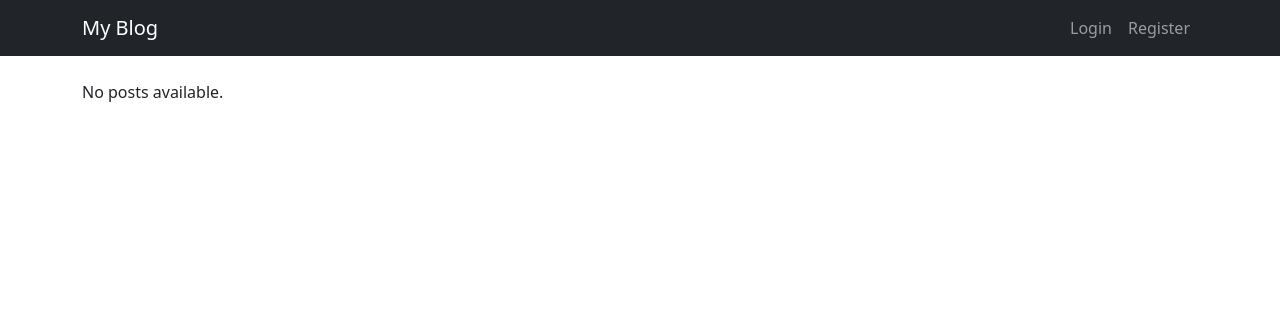
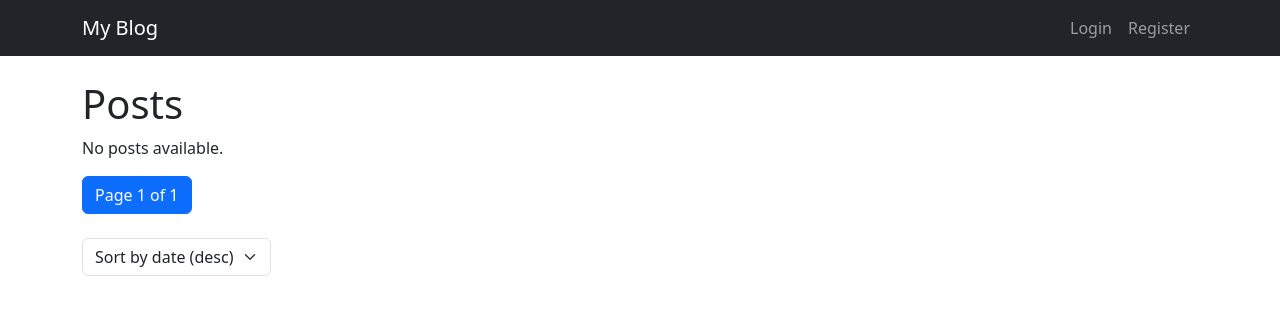
Before and after one commit to AlexTkDev/spa, a Django app: page / in a window 1280 px wide. Shown: the top 316 px of the page. Run offline with Django 5.2, Linux system fonts and the light colour scheme; data that the repository does not hold is empty.

Commit message:
Add comment listing feature with pagination and sorting options

```diff
--- a/config/settings.py
+++ b/config/settings.py
@@ -127,7 +127,7 @@ USE_TZ = True
 # https://docs.djangoproject.com/en/5.1/howto/static-files/
 
 STATIC_URL = '/static/'
-STATICFILES_DIRS = [os.path.join(BASE_DIR, 'static'),]
+# STATICFILES_DIRS = [os.path.join(BASE_DIR, 'static'),]
 STATIC_ROOT = os.path.join(BASE_DIR, 'staticfiles')
 
 # Default primary key field type
--- a/posts/urls.py
+++ b/posts/urls.py
@@ -1,10 +1,10 @@
 from django.urls import path
-from .views import PostListView, PostDetailView, PostCreateView, CommentCreateView
+from .views import PostListView, PostDetailView, PostCreateView, CommentCreateView, CommentListView
 
 urlpatterns = [
     path('', PostListView.as_view(), name="post_list"),
     path('post/<int:pk>/', PostDetailView.as_view(), name="post_detail"),
     path('post/create/', PostCreateView.as_view(), name="post_create"),
     path('post/<int:post_id>/comment/', CommentCreateView.as_view(), name="comment_create"),
-
+    path('comments/', CommentListView.as_view(), name='comment_list'),
 ]
--- a/posts/views.py
+++ b/posts/views.py
@@ -5,6 +5,23 @@ from django.shortcuts import redirect
 from django.urls import reverse_lazy, reverse
 from posts.models import Post, Comment
 from posts.forms import PostForm, CommentForm
+from django.core.paginator import Paginator
+
+
+class CommentListView(ListView):
+    model = Comment
+    template_name = 'posts/comment_list.html'
+    context_object_name = 'comments'
+    paginate_by = 25
+
+    def get_queryset(self):
+        queryset = Comment.objects.all().order_by('-created_at')  # Сортировка по дате
+        return queryset
+
+    def get_ordering(self):
+        order_by = self.request.GET.get('order_by', '-created_at')  # Параметр для сортировки
+        return order_by
+
 
 class PostListView(ListView):
     model = Post
@@ -12,9 +29,25 @@ class PostListView(ListView):
     context_object_name = "posts"
 
     def get_queryset(self):
-        """sorting posts by created_at in descending order"""
-        return Post.objects.all().order_by('-created_at')
+        # Получаем все посты и применяем сортировку
+        order_by = self.request.GET.get('order_by', '-created_at')
+        return Post.objects.all().order_by(order_by)
 
+    def get_context_data(self, **kwargs):
+        context = super().get_context_data(**kwargs)
+
+        # Получаем все посты
+        posts_list = self.get_queryset()
+
+        # Пагинация
+        paginator = Paginator(posts_list, 25)  # 25 на странице
+        page_number = self.request.GET.get('page')
+        page_obj = paginator.get_page(page_number)
+
+        # Добавляем в контекст посты и дополнительные данные
+        context['posts'] = page_obj
+        context['order_by'] = self.request.GET.get('order_by', '-created_at')
+        return context
 
 class PostDetailView(DetailView):
     model = Post
--- a/templates/base.html
+++ b/templates/base.html
@@ -1,3 +1,4 @@
+<!-- base.html -->
 <!DOCTYPE html>
 <html lang="en">
 <head>
@@ -46,7 +47,7 @@
 </nav>
 
 <!-- Сообщения -->
-<div class="container mt-4">
+<div class="container-xl mt-4">
     {% if messages %}
     {% for message in messages %}
     <div class="alert alert-{{ message.tags }} alert-dismissible fade show" role="alert">
@@ -60,9 +61,23 @@
     {% block content %}{% endblock %}
 </div>
 
-<!-- Bootstrap JS -->
-<script
-        src="https://cdn.jsdelivr.net/npm/bootstrap@5.3.0/dist/js/bootstrap.bundle.min.js">
-</script>
+<!-- сортировка -->
+<div class="container mt-4">
+    <div class="d-flex justify-content-between">
+        <!-- Кнопка сортировки -->
+        <div>
+            <form method="get" action="{% url 'post_list' %}">
+                <select name="order_by" class="form-select" onchange="this.form.submit()">
+                    <option value="-created_at" {% if request.GET.order_by == '-created_at' %}selected{% endif %}>Sort by date (desc)</option>
+                    <option value="created_at" {% if request.GET.order_by == 'created_at' %}selected{% endif %}>Sort by date (asc)</option>
+                </select>
+            </form>
+        </div>
+    </div>
+</div>
+        <!-- Bootstrap JS -->
+        <script
+                src="https://cdn.jsdelivr.net/npm/bootstrap@5.3.0/dist/js/bootstrap.bundle.min.js">
+        </script>
 </body>
 </html>
--- a/templates/posts/post_list.html
+++ b/templates/posts/post_list.html
@@ -1,7 +1,8 @@
-{% extends "base.html" %}
-{% block title %}All Posts{% endblock %}
+{% extends 'base.html' %}
 
 {% block content %}
+<h1>Posts</h1>
+
 <div class="row">
     {% for post in posts %}
     <div class="col-md-6 mb-4">
@@ -20,4 +21,24 @@
     <p>No posts available.</p>
     {% endfor %}
 </div>
+
+<!-- Пагинация -->
+<nav>
+    <ul class="pagination">
+        {% if posts.has_previous %}
+        <li class="page-item">
+            <a class="page-link" href="?page={{ posts.previous_page_number }}&order_by={{ order_by }}">Previous</a>
+        </li>
+        {% endif %}
+        <li class="page-item active">
+            <span class="page-link">Page {{ posts.number }} of {{ posts.paginator.num_pages }}</span>
+        </li>
+        {% if posts.has_next %}
+        <li class="page-item">
+            <a class="page-link" href="?page={{ posts.next_page_number }}&order_by={{ order_by }}">Next</a>
+        </li>
+        {% endif %}
+    </ul>
+</nav>
+
 {% endblock %}
```
Also changed, not shown: templates/posts/comment_list.html (added, +60 -0 lines).
